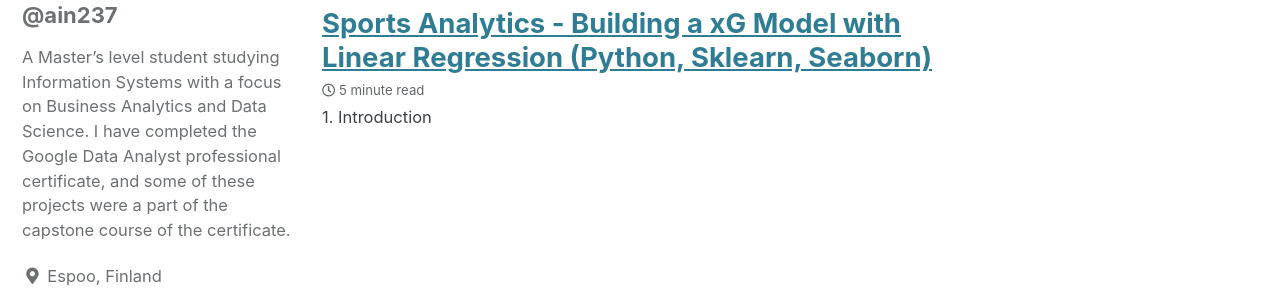
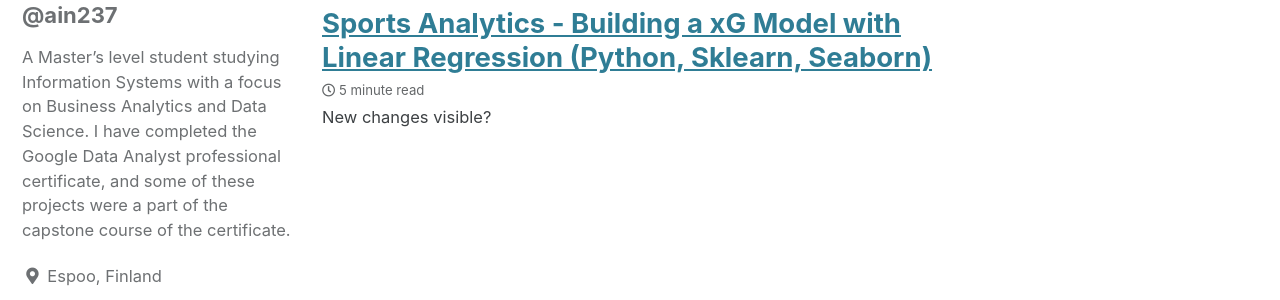
Before and after one commit to ain237/Portfolio, a Jekyll site: the page built from index.html, in a window 1280 px wide. Shown: the part 229-529 px from the top of the page. Built offline with Jekyll 4.4.1, drawn with Linux system fonts in a browser that asks for light colours; cached includes are drawn as plain includes; the list of posts is cut into pages by our own code.

Commit message:
Update 2021-08-2-xg-post.md

```diff
--- a/_posts/2021-08-2-xg-post.md
+++ b/_posts/2021-08-2-xg-post.md
@@ -6,6 +6,8 @@ header:
   overlay_image: /assets/xg-post/football.jpeg
   caption: "Photo credit: [**Kelvin Stuttard**](https://pixabay.com/photos/football-soccer-ball-goal-game-2518982/)"
 ---
+
+New changes visible?
 
 ## 1. Introduction
 
```
